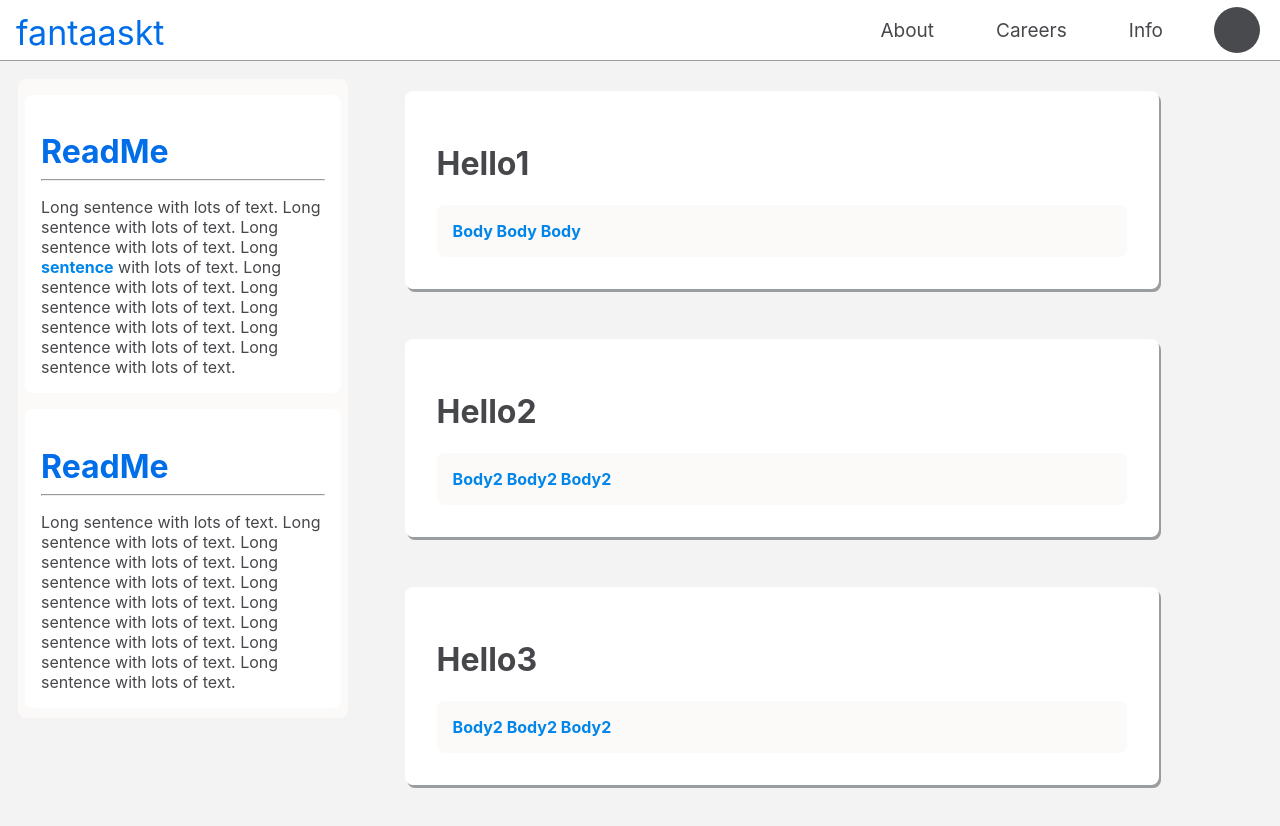
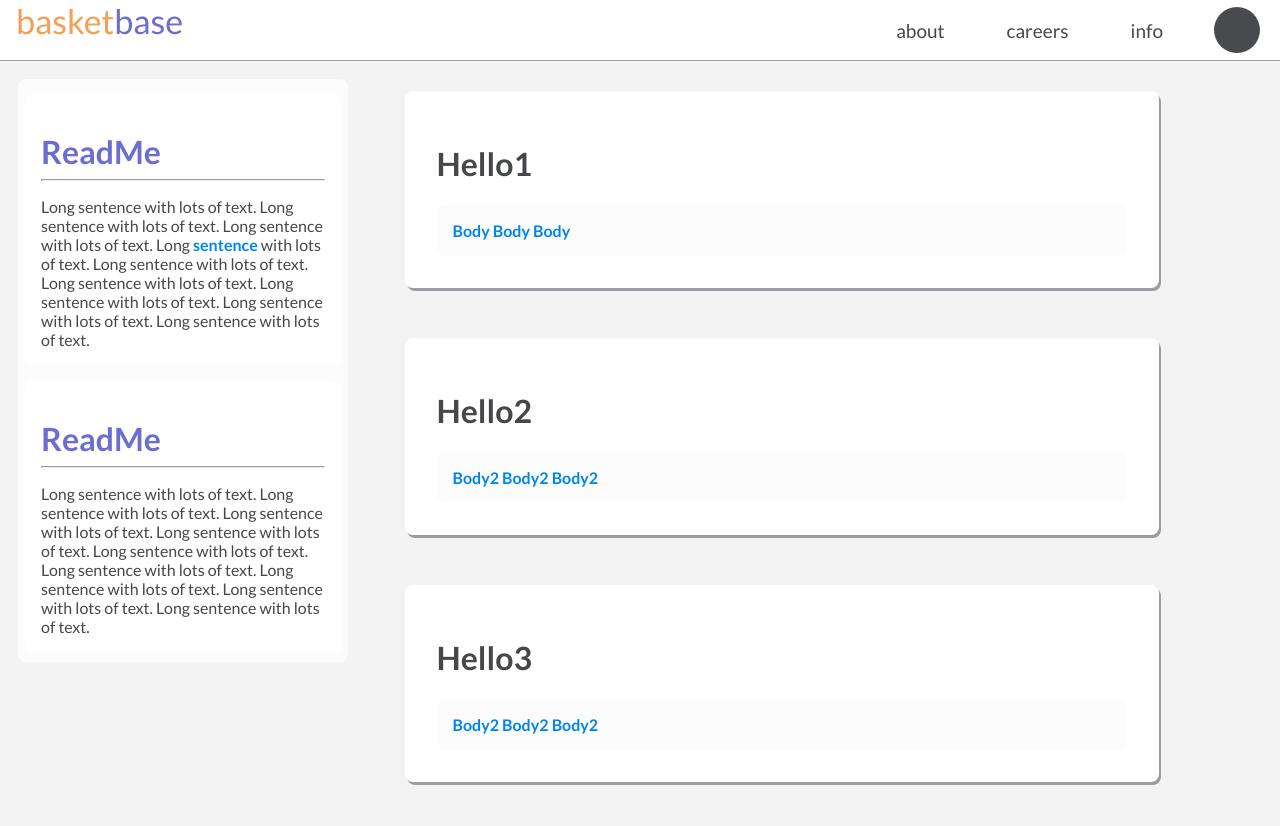
Before and after one commit to ding-swe/facebook-cleaner, a React (Create React App) app in the folder fantasy-ui/: page / in a window 1280 px wide. Shown: the top 826 px of the page. Built offline with nearby package versions, Linux system fonts and the light colour scheme.

Commit message:
applied decisions and styles from figma

```diff
--- a/fantasy-ui/src/App.tsx
+++ b/fantasy-ui/src/App.tsx
@@ -9,9 +9,9 @@ function App() {
   return (
     <div>
         <Navbar>
-            <NavItem icon="About"></NavItem>
-            <NavItem icon="Careers"></NavItem>
-            <NavItem icon="Info"></NavItem>
+            <NavItem icon="about"></NavItem>
+            <NavItem icon="careers"></NavItem>
+            <NavItem icon="info"></NavItem>
             <NavIcon>
                 <DropdownMenu></DropdownMenu>
             </NavIcon>
--- a/fantasy-ui/src/components/HomeCard/HomeCard.css
+++ b/fantasy-ui/src/components/HomeCard/HomeCard.css
@@ -19,7 +19,7 @@
 }
 
 .center-card div{
-    background-color: var(--bg-lighter);
+    background-color: var(--bg-light-grey);
     border-radius: var(--border-radius);
     padding: 1rem;
 }
--- a/fantasy-ui/src/index.css
+++ b/fantasy-ui/src/index.css
@@ -6,17 +6,20 @@
   #648381 steel teal
 */
 
+@import url('https://fonts.googleapis.com/css2?family=Lato:ital,wght@0,100;0,300;0,400;0,700;0,900;1,100;1,300;1,400;1,700;1,900&display=swap');
+
 :root {
   --bg-header: #6D2BF9;
   --bg-medium: #00AFB9;
-  --bg-accent: #F07167;
-  --bg-light: #ffcd00;
-  --bg-light2: #FCE762;
-  --bg-lighter: #fcf9f9;
+  --bg-accent: #F07167; /* unused */
+  --bg-light: #ffcd00;  /* unused */
+  --bg-hover: #fad0ab;
+  --bg-light-grey: #FCFCFC;
   --bg-white: white;
   --bg: #f3f3f3;
   --text-light: #dadce1;
-  --text-accent: #006ee9;
+  --text-accent: #6b6dd1;
+  --text-accent-secondary: #f49f54;
   --text-highlight: #0086eb;
   --text-dark: #46474b;
   --nav-size: 60px;
@@ -29,11 +32,7 @@
 
 body {
   margin: 0;
-  font-family: -apple-system, BlinkMacSystemFont, 'Segoe UI', 'Roboto', 'Oxygen',
-    'Ubuntu', 'Cantarell', 'Fira Sans', 'Droid Sans', 'Helvetica Neue',
-    sans-serif;
-  -webkit-font-smoothing: antialiased;
-  -moz-osx-font-smoothing: grayscale;
+  font-family: 'Lato';
   background: var(--bg);
 }
 
--- a/fantasy-ui/src/modules/Home/Home.css
+++ b/fantasy-ui/src/modules/Home/Home.css
@@ -14,7 +14,7 @@
     margin: 2px;
     width: 25%;
     border-radius: var(--border-radius);
-    background-color: var(--bg-lighter);
+    background-color: var(--bg-light-grey);
     display: flex;
     flex-direction: column;
     height: 1%;
--- a/fantasy-ui/src/modules/Navbar/Navbar.css
+++ b/fantasy-ui/src/modules/Navbar/Navbar.css
@@ -15,10 +15,14 @@
     display: flex;
 }
 
-.nav-left {
+.logo-a {
     padding-bottom: 7px;
-    display: flex;
-    align-items: flex-end;
+    font-size: 34px;
+    color: var(--text-accent-secondary);
+}
+
+.logo-b {
+    padding-bottom: 7px;
     font-size: 34px;
     color: var(--text-accent);
 }
@@ -44,7 +48,7 @@
 }
 
 .nav-button-text:hover {
-    background-color: var(--bg-light2);
+    background-color: var(--bg-hover);
     /* filter: brightness(1.2); */
 }
 
@@ -67,7 +71,7 @@
     top: 58px;
     width:300px;
     transform:  translateX(-45%);
-    background-color: var(--bg-lighter);
+    background-color: var(--bg-light-grey);
     border: var(--border);
     border-radius: var(--border-radius);
     padding: 1rem;
@@ -89,7 +93,7 @@
 
 .menu-item:hover {
     /* background-color: #525357; */
-    background-color: var(--bg-light2);
+    background-color: var(--bg-hover);
 }
 
 .icon-right {
--- a/fantasy-ui/src/modules/Navbar/Navbar.tsx
+++ b/fantasy-ui/src/modules/Navbar/Navbar.tsx
@@ -9,9 +9,14 @@ interface Props {
 
 export function NavLogo(){
   return(
-    <a href="#" className="nav-left">
-      fantaaskt
-    </a>
+    <div>
+      <a href="#" className="logo-a">
+        basket
+      </a>
+      <a href="#" className="logo-b">
+        base
+      </a>
+    </div>
   )
 }
 
```
Also changed, not shown: fantasy-ui/color_options.txt.
